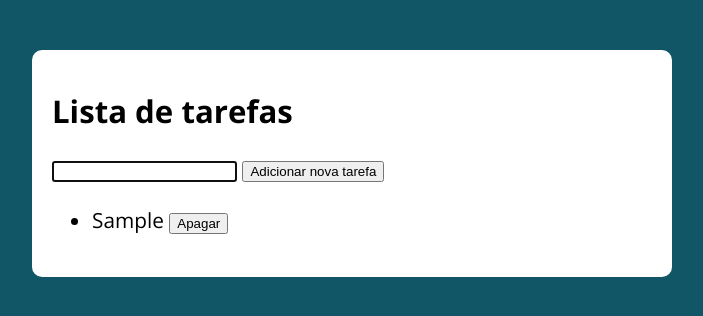
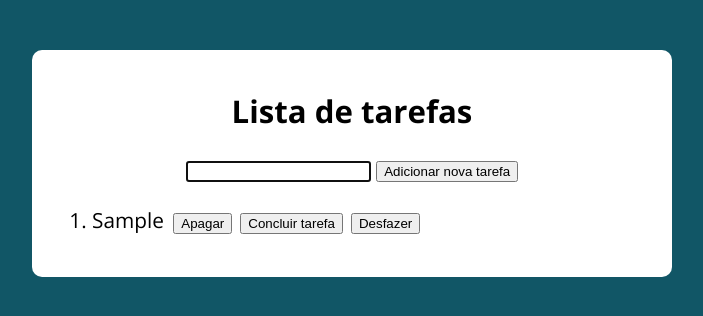
Before and after one commit to guilherme-a-pinheiro/to-do-list-js, a plain HTML site: page index.html in a window 1280 px wide. Both pictures are taken after typing "Sample" into the empty fields and a click on the button "Adicionar nova tarefa". Shown: the whole page, without its empty margins (296-999 px from the left). Drawn offline with nearby package versions, Linux system fonts and the light colour scheme.

Commit message:
some changes

```diff
--- a/assets/css/style.css
+++ b/assets/css/style.css
@@ -56,3 +56,16 @@ form button {
 form button:hover {
   background: var(--primary-color-darker);
 }
+
+.container {
+  text-align: center;
+}
+
+.tarefas {
+  text-align: left;
+  overflow-x: hidden;
+}
+
+.tarefas button {
+  margin: 0px 4px;
+}
--- a/assets/js/main.js
+++ b/assets/js/main.js
@@ -19,12 +19,22 @@ function limpaInput() {
   inputTarefa.focus()
 }
 
-function criaBotaoApagar(li) {
+function criaBotao(li) {
   li.innerText += ' ';
   const botaoApagar = document.createElement('button')
   botaoApagar.innerHTML = 'Apagar';
   botaoApagar.setAttribute('class', 'apagar')
   li.appendChild(botaoApagar)
+
+  const botaoConcluido = document.createElement('button')
+  botaoConcluido.innerHTML = 'Concluir tarefa'
+  botaoConcluido.setAttribute('class', 'concluir')
+  li.appendChild(botaoConcluido)
+
+  const botaoDesfazer = document.createElement('button')
+  botaoDesfazer.innerHTML = 'Desfazer';
+  botaoDesfazer.setAttribute('class', 'desfazer')
+  li.appendChild(botaoDesfazer)
 }
 
 function criaTarefa(textoInput) {
@@ -32,7 +42,7 @@ function criaTarefa(textoInput) {
   li.innerHTML = textoInput;
   tarefas.appendChild(li);
   limpaInput();
-  criaBotaoApagar(li);
+  criaBotao(li);
   salvarTarefas();
 }
 
@@ -43,10 +53,26 @@ btnTarefa.addEventListener('click', () => {
 
 document.addEventListener('click', e => {
   const el = e.target;
+  const botaoApagar = el.classList.contains('apagar')
+  const botaoConcluir = el.classList.contains('concluir')
+  const botaoDesfazer = el.classList.contains('desfazer')
 
-  if(el.classList.contains('apagar')) {
+  if(botaoApagar) {
     el.parentElement.remove()
     salvarTarefas()
+  }
+
+  if(botaoConcluir) {
+    el.parentElement.style.color = '#0F0'
+    salvarTarefas()
+  }
+
+  if(botaoDesfazer) {
+    if (el.parentElement.style.color === 'rgb(0, 255, 0)') {
+    el.parentElement.style.color = '#000'
+    } else {
+      alert('Você precisa concluir a tarefa primeiro')
+    }
   }
 })
 
--- a/index.html
+++ b/index.html
@@ -10,7 +10,6 @@
 </head>
 
 <body>
-
   <section class="container">
     <h1>Lista de tarefas</h1>
     <p>
@@ -18,7 +17,7 @@
       <button class="btn-tarefa">Adicionar nova tarefa</button>
     </p>
 
-    <ul class="tarefas"></ul>
+    <ol class="tarefas"></ol>
   </section>
 
   <script src="assets/js/main.js"></script>
```
